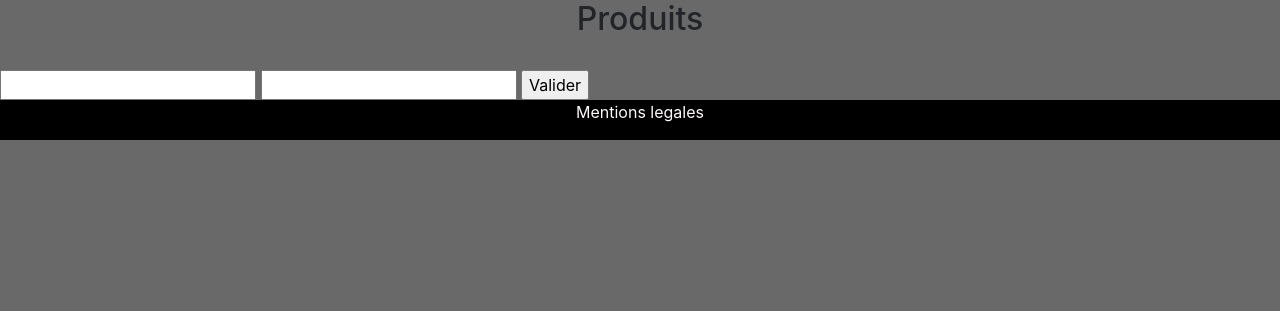
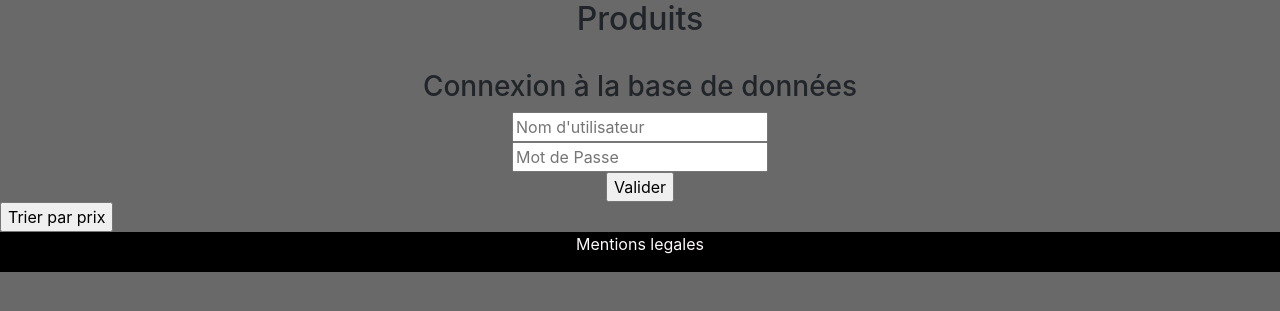
Before and after one commit to Hoang-Kevin/AisoWeb, a PHP site: page /produits.php in a window 1280 px wide. Shown: the part 80-391 px from the top of the page. Run offline with PHP 8.4, Linux system fonts and the light colour scheme; data that the repository does not hold is empty; a stand-in replaces the project's code that opens the database connection.

Commit message:
récupération correcte données BDD

```diff
--- a/connexion.php
+++ b/connexion.php
@@ -1,15 +1,20 @@
 <?php
 $user=$_POST['username'];
 $pass=$_POST['password'];
+$param=0;
 if(isset($user) || isset($pass)){
     try {
         $dbh = new PDO('mysql:host=localhost;dbname=AISO', $user, $pass);
-        foreach($dbh->query('SELECT * from produits') as $row) {
-            print_r($row);
+        foreach($dbh->query('CALL trierprix(' . $param . ')') as $row) {
+            if($row['solde'] == 1){
+                echo '<p><center>' . $row['id'] . "\t" . $row['nom'] . "\t" . $row['prix'] . "\t" . '<img src="assets/valide.jpg" titre="disponible" alt="symbole valide">';
+            }else{
+                echo '<p><center>' . $row['id'] . "\t" . $row['nom'] . "\t" . $row['prix'] . "\t" . '<img src="assets/croix.png" titre="non disponible" alt="symbole croix">';
+            }
         }
         $dbh = null;
     } catch (PDOException $e) {
-        print "Erreur !: " . $e->getMessage() . "<br/>";
+        echo '<p><center>Le nomd\'utilisateur ou le mot de passe doivent être incorrectes</center></p>';
         die();
     }
 }
--- a/index.css
+++ b/index.css
@@ -69,6 +69,9 @@ header{
     background-color: black;
 }
 main h2{
+    text-align:center;
+}
+main h3{
     text-align:center;
 }
 body{
@@ -270,3 +273,8 @@ footer a:hover{
         text-align: center;
         color: white;
     }
+
+    #connectBDD input{
+        display: block;
+        margin: 0 auto;
+    }
--- a/produits.php
+++ b/produits.php
@@ -8,7 +8,7 @@
 
     <!-- Bootstrap CSS -->
     <link rel="stylesheet" href="https://stackpath.bootstrapcdn.com/bootstrap/4.3.1/css/bootstrap.min.css" integrity="sha384-ggOyR0iXCbMQv3Xipma34MD+dH/1fQ784/j6cY/iJTQUOhcWr7x9JvoRxT2MZw1T" crossorigin="anonymous">
-    <link rel="stylesheet" href="index.css">
+    <link rel="stylesheet" href="index.css?2">
   </head>
 
 
@@ -51,13 +51,19 @@
     </div>
 
     <main>
+    <div id="connectBDD">
       <h2>Produits</h2><br/>
+      <h3>Connexion à la base de données</h3>
       <form method="post">
-        <input type="text" name="username"/>
-        <input type="password" name="password"/>
+        <input type="text" name="username" placeholder="Nom d'utilisateur"/>
+        <input type="password" name="password" placeholder="Mot de Passe"/>
         <input type="submit" value="Valider"/>
       </form>
-      <?php include 'connexxion.php' ?>
+      <?php include 'connexion.php' ?>
+      </div>
+      <div id="BDD">
+        <input type="submit" value="Trier par prix"/>
+    </div>
     </main>
     <footer>
       <a href="https://www.service-public.fr/professionnels-entreprises/vosdroits/F31228" target ="_blank" class="Mentions">
```
Also changed, not shown: assets/croix.png (added), assets/valide.jpg (added), 2 other files.
